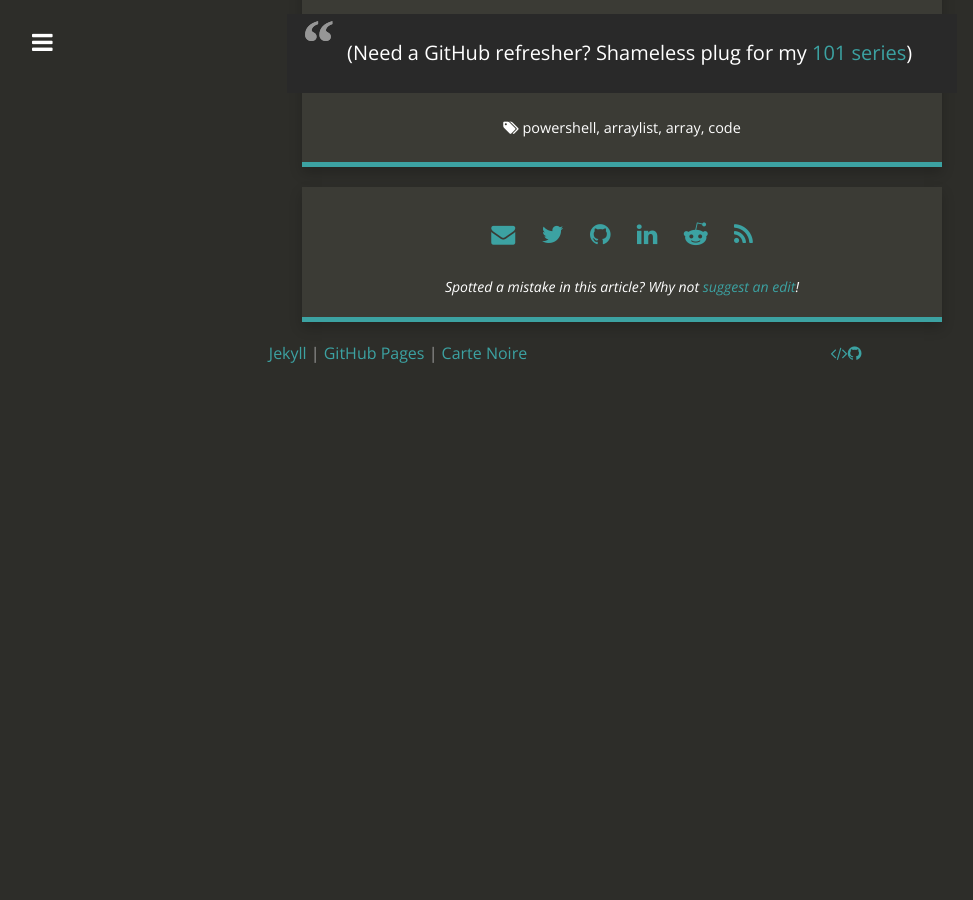
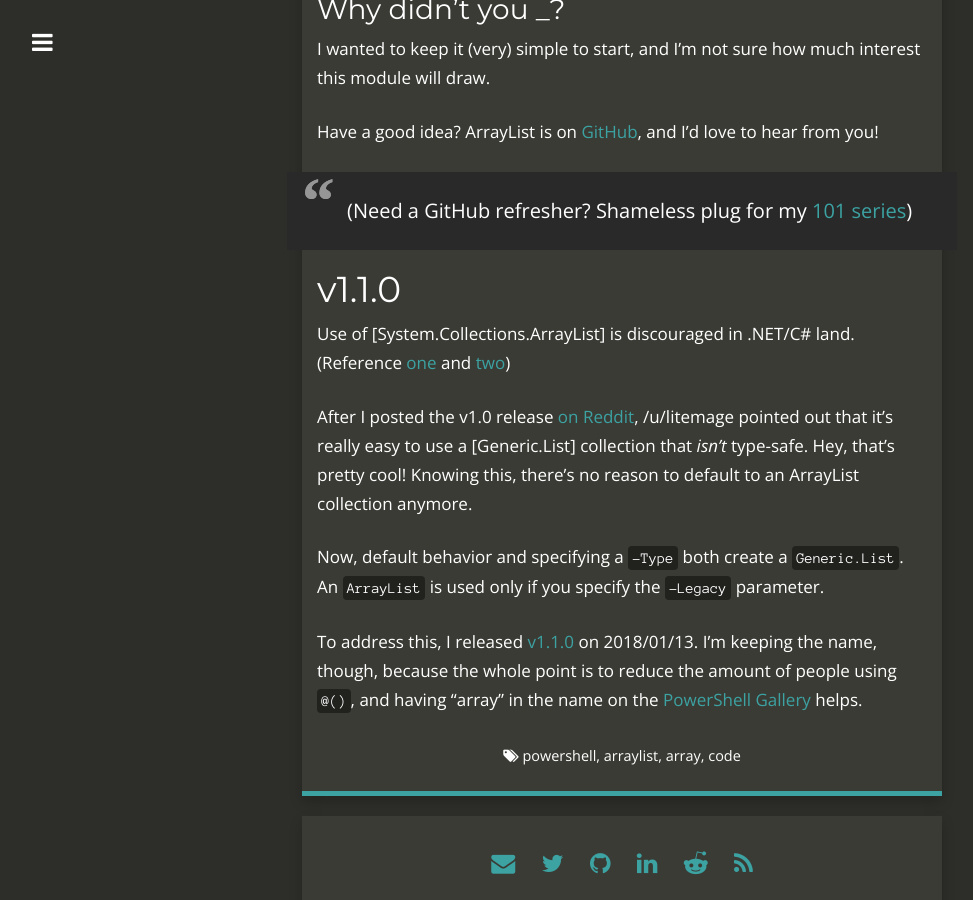
Before and after one commit to brianbunke/brianbunke.github.io, a Jekyll site: the page built from _posts/2018-01-04-powershell-arraylist.md, in a window 1280 px wide and 900 px high, scrolled down 3531 px. Shown: the whole window, without its empty margins (18-991 px from the left). Built offline with Jekyll 4.4.1, drawn with Linux system fonts in a browser that asks for light colours; nearby versions of some CDN libraries; before the commit the page ends 3936 px from its top, so only the background shows below that; some of the changed text lies outside the part shown.

Commit message:
Update ArrayList with v1.1 details

```diff
--- a/_posts/2018-01-04-powershell-arraylist.md
+++ b/_posts/2018-01-04-powershell-arraylist.md
@@ -25,6 +25,8 @@ tags:
 {:toc}
 
 ---
+
+> **UPDATE 2018/01/13:** v1.1.0 released to almost exclusively use `Generic.List` instead of `ArrayList`. [Details below]
 
 ## The Status Quo of @()
 
@@ -121,7 +123,19 @@ Have a good idea? ArrayList is on [GitHub], and I'd love to hear from you!
 
 > (Need a GitHub refresher? Shameless plug for my [101 series])
 
+## v1.1.0
 
+Use of [System.Collections.ArrayList] is discouraged in .NET/C# land. (Reference [one] and [two])
+
+After I posted the v1.0 release [on Reddit], /u/litemage pointed out that it's really easy to use a [Generic.List] collection that _isn't_ type-safe. Hey, that's pretty cool! Knowing this, there's no reason to default to an ArrayList collection anymore.
+
+Now, default behavior and specifying a `-Type` both create a `Generic.List`. An `ArrayList` is used only if you specify the `-Legacy` parameter.
+
+To address this, I released [v1.1.0] on 2018/01/13. I'm keeping the name, though, because the whole point is to reduce the amount of people using `@()`, and having "array" in the name on the [PowerShell Gallery] helps.
+
+
+
+[Details below]: /blog/2018/01/04/powershell-arraylist/#v110
 
 [See more]: https://www.google.com/search?q=powershell+array+performance
 
@@ -131,3 +145,8 @@ Have a good idea? ArrayList is on [GitHub], and I'd love to hear from you!
 [Steve Ballmer]: https://youtu.be/Vhh_GeBPOhs
 
 [101 series]: /blog/2017/05/08/github-101/
+
+[one]: https://msdn.microsoft.com/en-us/library/system.collections.arraylist(v=vs.110).aspx#Anchor_6
+[two]: https://stackoverflow.com/questions/2309694/arraylist-vs-list-in-c-sharp
+[on Reddit]: https://www.reddit.com/r/PowerShell/comments/7o3c52/powershell_arraylist_module/
+[v1.1.0]: https://github.com/brianbunke/ArrayList/releases/tag/v1.1.0
```
